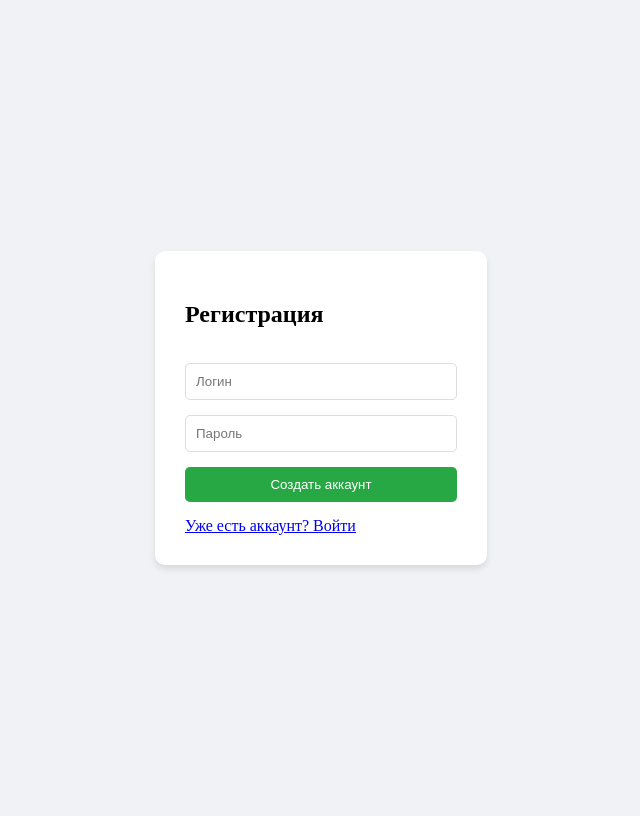
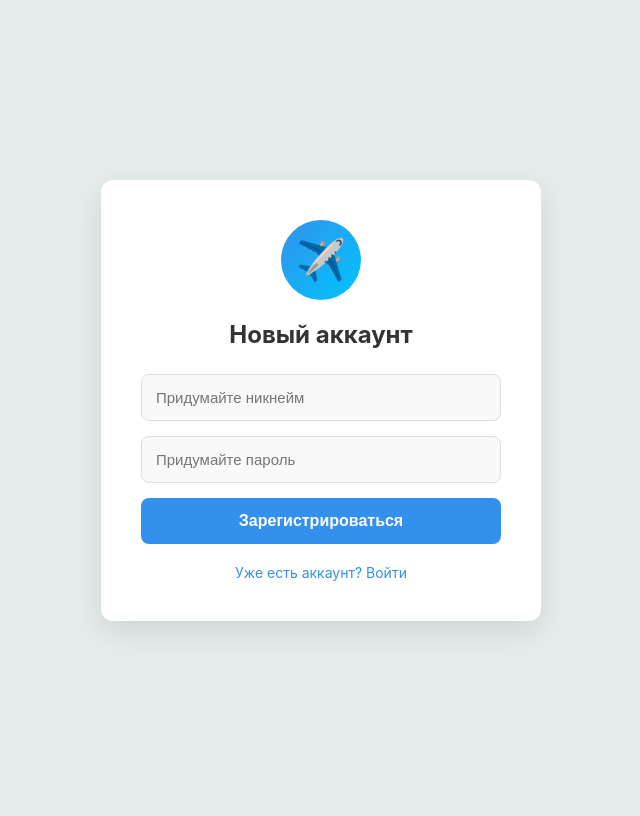
Before and after one commit to Ovierce/firstmessanger, a Flask app: page /register in a window 1280 px wide. Shown: the whole page, without its empty margins (319-959 px from the left). After the commit the page ends 630 px from the top, so only its background shows below. Run offline with Flask 3, Linux system fonts and the light colour scheme.

Commit message:
Revamp registration page with new styles and layout
Updated the registration page layout and styles for improved user experience.

```diff
--- a/templates/register.html
+++ b/templates/register.html
@@ -1,21 +1,36 @@
 <!DOCTYPE html>
 <html>
 <head>
-    <title>Регистрация</title>
+    <title>Регистрация | Webgram</title>
+    <meta name="viewport" content="width=device-width, initial-scale=1">
     <style>
-        body { display: flex; justify-content: center; align-items: center; height: 100vh; background: #f0f2f5; }
-        form { background: white; padding: 30px; border-radius: 10px; box-shadow: 0 4px 6px rgba(0,0,0,0.1); display: flex; flex-direction: column; gap: 15px; }
-        input { padding: 10px; width: 250px; border: 1px solid #ddd; border-radius: 5px; }
-        button { padding: 10px; background: #28a745; color: white; border: none; border-radius: 5px; cursor: pointer; }
+        body { font-family: -apple-system, sans-serif; background: #e6ebeb; display: flex; justify-content: center; align-items: center; height: 100vh; margin: 0; }
+        .auth-box { background: white; padding: 40px; border-radius: 12px; box-shadow: 0 10px 30px rgba(0,0,0,0.1); width: 100%; max-width: 360px; text-align: center; }
+        .logo { width: 80px; height: 80px; background: linear-gradient(135deg, #3390ec, #00c6ff); border-radius: 50%; display: flex; align-items: center; justify-content: center; color: white; font-size: 40px; margin: 0 auto 20px; }
+        h2 { margin-bottom: 25px; color: #333; }
+        input { width: 100%; box-sizing: border-box; padding: 14px; margin-bottom: 15px; border: 1px solid #ddd; border-radius: 8px; font-size: 15px; background: #f9f9f9; }
+        button { width: 100%; padding: 14px; background: #3390ec; color: white; border: none; border-radius: 8px; font-size: 16px; font-weight: 600; cursor: pointer; transition: background 0.2s; }
+        button:hover { background: #2880d6; }
+        .links { margin-top: 20px; font-size: 14px; }
+        a { color: #3390ec; text-decoration: none; }
+        .flash { color: #e53935; font-size: 14px; margin-bottom: 15px; }
     </style>
 </head>
 <body>
-    <form method="POST">
-        <h2>Регистрация</h2>
-        <input type="text" name="username" placeholder="Логин" required>
-        <input type="password" name="password" placeholder="Пароль" required>
-        <button type="submit">Создать аккаунт</button>
-        <a href="/login">Уже есть аккаунт? Войти</a>
-    </form>
+    <div class="auth-box">
+        <div class="logo">✈️</div>
+        <h2>Новый аккаунт</h2>
+        {% with messages = get_flashed_messages() %}
+            {% if messages %}<div class="flash">{{ messages[0] }}</div>{% endif %}
+        {% endwith %}
+        <form method="POST">
+            <input type="text" name="username" placeholder="Придумайте никнейм" required autocomplete="off">
+            <input type="password" name="password" placeholder="Придумайте пароль" required>
+            <button type="submit">Зарегистрироваться</button>
+        </form>
+        <div class="links">
+            <a href="/login">Уже есть аккаунт? Войти</a>
+        </div>
+    </div>
 </body>
 </html>
```
